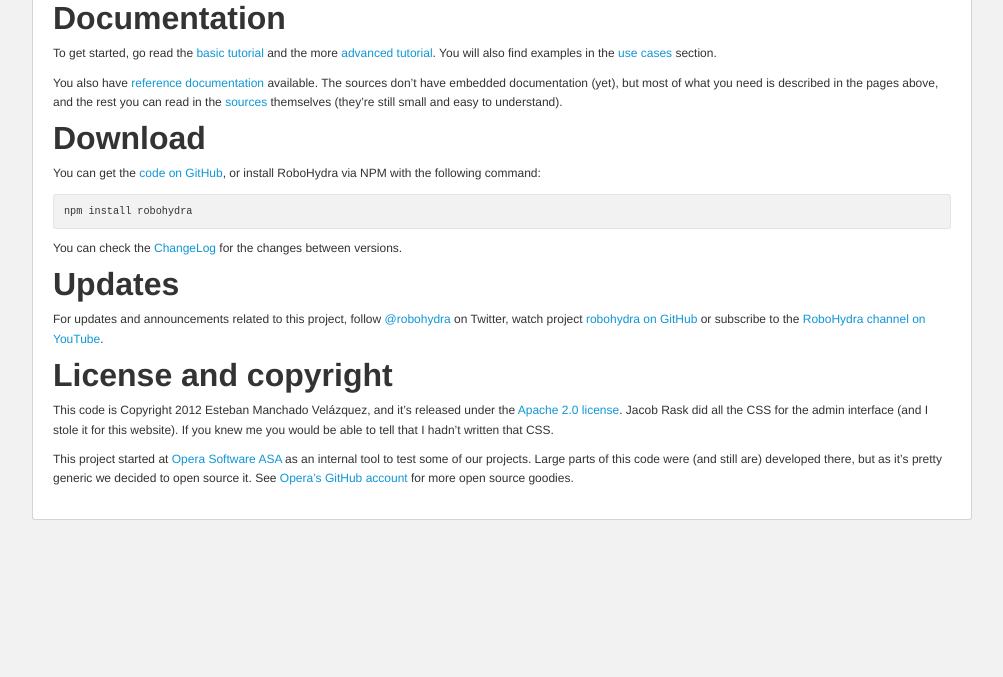
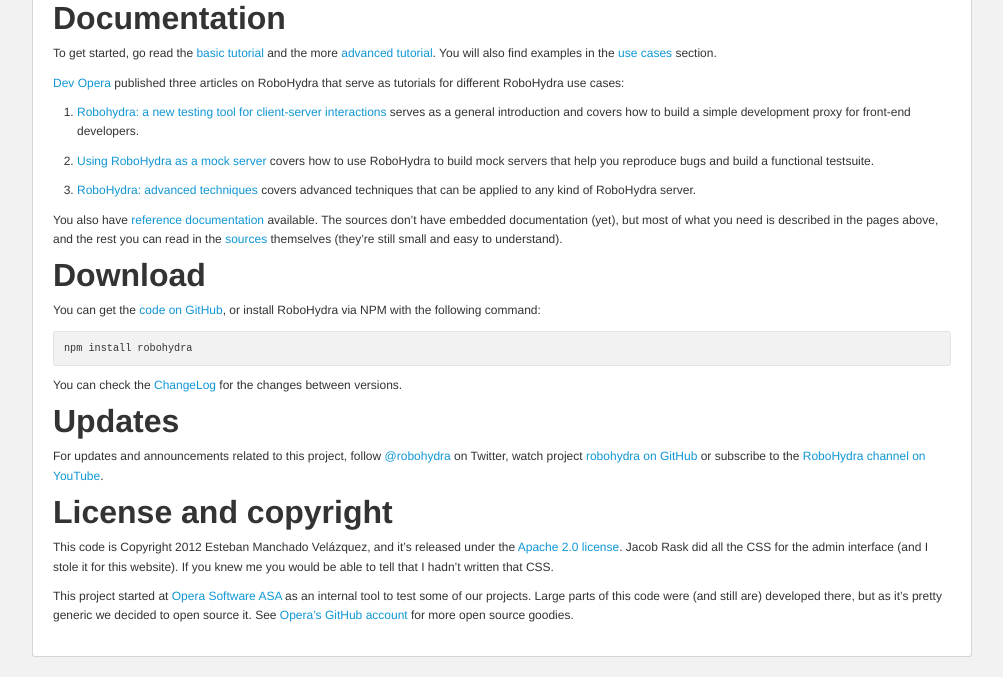
Before and after one commit to robohydra/robohydra, a Jekyll site: the page built from index.md, in a window 1280 px wide and 900 px high, scrolled down 1384 px, cut to the strip 223-900 px from the top of the window. Shown: the whole strip, without its empty margins (138-1141 px from the left). Built offline with Jekyll 4.4.1, drawn with Linux system fonts in a browser that asks for light colours; before the commit the page ends 2147 px from its top, so only the background shows below that.

Commit message:
Add Dev Opera links

```diff
--- a/index.md
+++ b/index.md
@@ -82,6 +82,24 @@
 [advanced tutorial](tutorial/advanced). You will also find examples in
 the [use cases](usecases) section.
 
+[Dev Opera](http://dev.opera.com) published three articles on
+RoboHydra that serve as tutorials for different RoboHydra use cases:
+
+1. [Robohydra: a new testing tool for client-server
+interactions](http://dev.opera.com/articles/view/robohydra-a-new-testing-tool-for-client-server-interactions/)
+serves as a general introduction and covers how to build a simple
+development proxy for front-end developers.
+
+2. [Using RoboHydra as a mock
+server](http://dev.opera.com/articles/view/using-robohydra-as-a-mock-server/)
+covers how to use RoboHydra to build mock servers that help you
+reproduce bugs and build a functional testsuite.
+
+3. [RoboHydra: advanced
+techniques](http://dev.opera.com/articles/view/robohydra-advanced-techniques/)
+covers advanced techniques that can be applied to any kind of
+RoboHydra server.
+
 You also have [reference documentation](documentation) available. The
 sources don't have embedded documentation (yet), but most of what you
 need is described in the pages above, and the rest you can read in the
```
